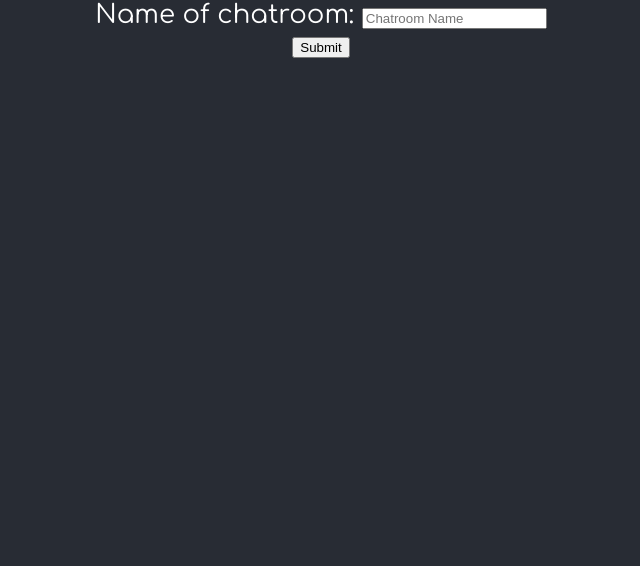
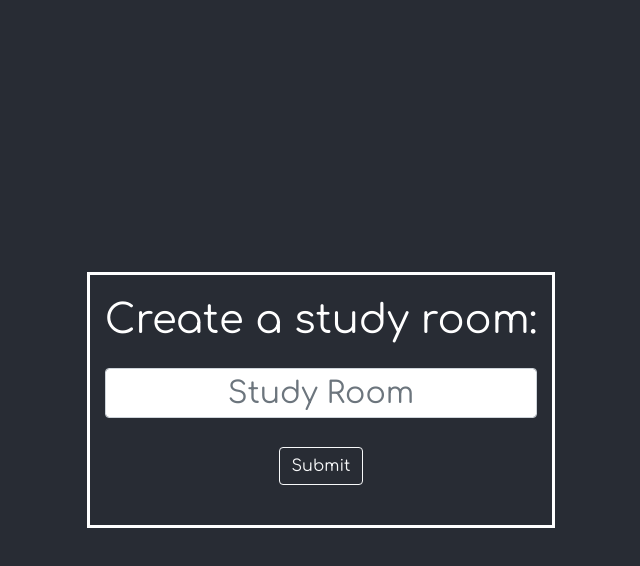
Before and after one commit to QuillDev/hackathon-2021, a React (Create React App) app in the folder client/: page /create-room in a window 1280 px wide. Shown: the top 566 px of the page, without its empty margins (319-959 px from the left). Built offline with nearby package versions, Linux system fonts and the light colour scheme.

Commit message:
room code in join.js poggie

```diff
--- a/client/src/Components/Forms/RoomForm.js
+++ b/client/src/Components/Forms/RoomForm.js
@@ -1,6 +1,7 @@
 import {Component} from "react";
 import {Form} from "react-bootstrap";
 import Button from "react-bootstrap/Button";
+import 'bootstrap/dist/css/bootstrap.min.css';
 
 class RoomForm extends Component {
 
@@ -27,13 +28,13 @@ class RoomForm extends Component {
     }
     render() {
         return (
-            <div onKeyUpCapture={ (key) => this.handleKeyPress(key)}>
+            <div style={{flex:"content"}} onKeyUpCapture={ (key) => this.handleKeyPress(key)}>
                 <Form onSubmit={ (e) => this.submitForm(e)}>
-                    <Form.Group>
-                        <Form.Label>Name of chatroom: </Form.Label>
-                        <Form.Control name="chatname" placeholder="Chatroom Name" />
+                    <Form.Group class="text-center">
+                        <Form.Label style={{paddingBottom:"10px"}}>Create a study room: </Form.Label>
+                        <Form.Control style={{textAlign:"center", height:"50px", fontSize:"30px"}} name="chatname" placeholder="Study Room" />
                     </Form.Group>
-                    <Button variant="primary" type="button">
+                    <Button variant="outline-light" type="button">
                         Submit
                     </Button>
                 </Form>
--- a/client/src/Components/pages/CreateRoom.js
+++ b/client/src/Components/pages/CreateRoom.js
@@ -49,9 +49,11 @@ class CreateRoom extends Component{
     render(){
         return(
             <div className={"App"}>
-                <header className={"App-header-fix"}>
-                    <RoomForm/>
-                    <p>{this.state.roomStatus}</p>
+                <header className={"App-header"}>
+                    <div style={{borderStyle:"solid", fontSize:"40px", padding:"15px"}}>
+                        <RoomForm/>
+                        <p>{this.state.roomStatus}</p>
+                    </div>
                 </header>
             </div>
         )
--- a/client/src/Components/pages/Join.js
+++ b/client/src/Components/pages/Join.js
@@ -8,13 +8,16 @@ class Join extends Component{
             <div className={"App"}>
                 <header className={"App-header-fix"}>
                     <div style={{alignItems:"flex-start", flexDirection:"column"}}>
-                        <div style={{paddingBottom:"20px", paddingTop:"10px", borderStyle:"solid", fontSize:"40px", padding:"15px"}}>
+                        <div style={{width:"100%", display:"inline-block", whiteSpace:"nowrap", paddingBottom:"20px", paddingTop:"10px", borderStyle:"solid", fontSize:"40px", padding:"15px"}}>
                             <Form>
                                 <Form.Group controlId="roomCode">
                                     <Form.Label>Enter Room Code: </Form.Label>
                                     <Form.Control style={{height:"40px", paddingTop:"10px", fontSize:"40px", width:"250px"}} type="text" placeholder="Room Code" />
                                 </Form.Group>
                             </Form>
+                        </div>
+                        <div style={{paddingTop:"15px"}}>
+                            PUBLIC ROOMS
                         </div>
                     </div>
                     <Button onClick={() => window.location.href = "../create-room"}>Click to Create a new room! </Button>
```
